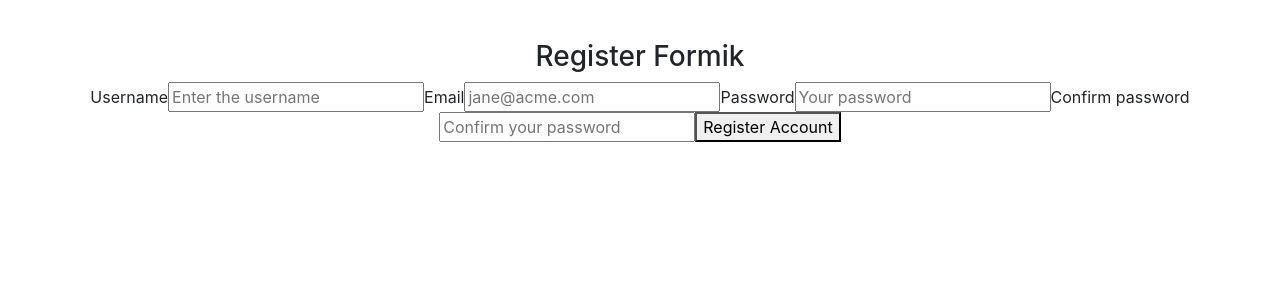
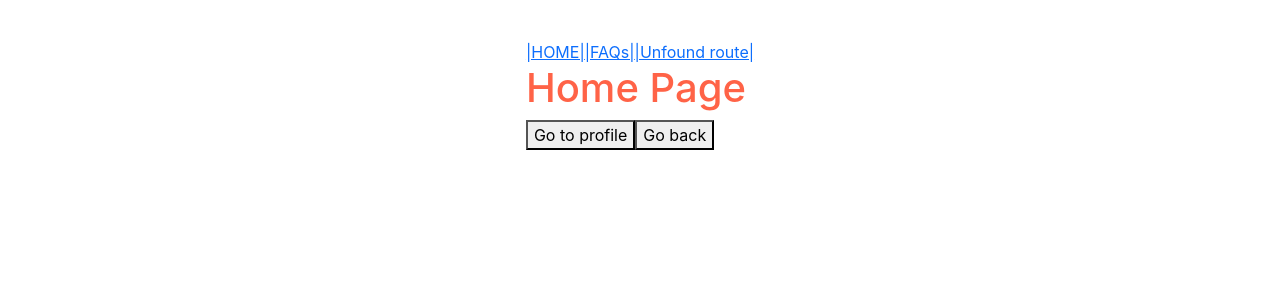
Before and after one commit to SantiagoBulla/react, a React (Create React App) app in the folder hola-mundo/: page / in a window 1280 px wide. Shown: the top 300 px of the page. Built offline with nearby package versions, Linux system fonts and the light colour scheme.

Commit message:
gestionando rutas básicas en react

```diff
--- a/hola-mundo/package.json
+++ b/hola-mundo/package.json
@@ -12,6 +12,7 @@
     "formik": "^2.4.5",
     "react": "^18.2.0",
     "react-dom": "^18.2.0",
+    "react-router-dom": "^6.21.1",
     "react-scripts": "5.0.1",
     "sass": "^1.69.5",
     "sass-loader": "^13.3.3",
--- /dev/null
+++ b/hola-mundo/src/AppRoutingOne.js
@@ -0,0 +1,38 @@
+import { BrowserRouter as Router, Route, Routes, Link } from 'react-router-dom';
+import HomePage from './pages/home/HomePage';
+import NotFoundPage from './pages/404/NotFoundPage';
+import AboutPage from './pages/about-faqs/AboutPage';
+import ProfilePage from './pages/profile/profilePage';
+import TaskPage from './pages/tasks/TaskPage';
+import TaskDetails from './pages/tasks/TaskDetailsPage';
+
+function AppRoutingOne() {
+  return (
+    <Router>{/**se definen rutas para aplicacion */}
+      <div>
+        <aside>
+          <Link to={'/'}>|HOME|</Link>
+          <Link to={'/about'}>|FAQs|</Link>
+          <Link to={'/any404'}>|Unfound route|</Link>
+        </aside>
+      </div>
+      <main>
+        <Routes>
+          {/**El componente Route se utiliza para definir cómo se renderiza un componente cuando la ruta actual coincide con la ruta especificada.
+          --> Indica a React Router qué componente debe mostrarse cuando la URL coincide con la ruta especificada. */}
+          <Route path="/" element={<HomePage />} />
+          <Route path="/about" element={<AboutPage />} />
+          <Route path="/faqs" element={<AboutPage />} />
+          <Route path="/profile" element={<ProfilePage />} />
+          <Route path="/tasks" element={<TaskPage />} />
+          <Route path="/tasks/:id" element={<TaskDetails />} />
+
+          {/**Not found page */}
+          <Route path="*" element={<NotFoundPage />} />
+        </Routes>
+      </main>
+    </Router>
+  );
+}
+
+export default AppRoutingOne;
--- a/hola-mundo/src/index.js
+++ b/hola-mundo/src/index.js
@@ -6,11 +6,13 @@
 import './index.css';
 import App from './App';
 import reportWebVitals from './reportWebVitals';
+import AppRoutingOne from './AppRoutingOne';
 
 const root = ReactDOM.createRoot(document.getElementById('root'));
 root.render(
   <React.StrictMode>
-    <App />
+    {/* <App /> */}
+    <AppRoutingOne />
   </React.StrictMode>
 );
 
--- a/hola-mundo/src/pages/404/NotFoundPage.jsx
+++ b/hola-mundo/src/pages/404/NotFoundPage.jsx
@@ -1,9 +1,15 @@
 import React from 'react';
+import { useNavigate } from 'react-router-dom';
 
 const NotFoundPage = () => {
+
+    const navigate = useNavigate();
     return (
         <div>
             <h1>404 - Page Not Found</h1>
+            <button onClick={() => navigate('/')}>
+                Go back to home
+            </button>
         </div>
     );
 }
--- /dev/null
+++ b/hola-mundo/src/pages/about-faqs/AboutPage.jsx
@@ -0,0 +1,21 @@
+import React from 'react';
+import { useLocation, useNavigate } from 'react-router-dom';
+
+const AboutPage = () => {
+
+    const location = useLocation();
+    console.log('we are in: ', location.pathname);//obtiene la ruta actual
+
+    const navigate = useNavigate();
+    return (
+        <div>
+            <h1>About | FAQs </h1>
+            <div>
+                <button onClick={() => navigate('/faqs')}>Forward</button>
+                <button onClick={() => navigate(-1)} >Back</button>{/**declaracion para volver a la página inmediatamente anterior */}
+            </div>
+        </div>
+    );
+}
+
+export default AboutPage;
--- a/hola-mundo/src/pages/home/HomePage.jsx
+++ b/hola-mundo/src/pages/home/HomePage.jsx
@@ -1,10 +1,21 @@
 import React from 'react';
+import { useLocation, useNavigate } from 'react-router-dom';
 
 const HomePage = () => {
+
+    const location = useLocation();
+    console.log('we are in: ', location.pathname);//obtiene la ruta actual
+    const navigate = useNavigate();
+
     return (
         <div>
             <h1>Home Page</h1>
-            <h2>Dashboard</h2>
+            <button onClick={() => navigate('/profile')}>
+                Go to profile
+            </button>
+            <button onClick={() => navigate(-1)}>
+                Go back
+            </button>
         </div>
     );
 }
--- /dev/null
+++ b/hola-mundo/src/pages/profile/profilePage.jsx
@@ -0,0 +1,20 @@
+import React from 'react';
+import { useNavigate } from 'react-router-dom';
+
+const ProfilePage = ({ user }) => {
+
+    const navigate = useNavigate();
+    return (
+        <div>
+            <h1>Your profile</h1>
+            <button onClick={() => navigate('/tasks')}>
+                Your Tasks
+            </button>
+            <button onClick={() => navigate(-1)}>
+                Go back
+            </button>
+        </div>
+    );
+}
+
+export default ProfilePage;
--- /dev/null
+++ b/hola-mundo/src/pages/tasks/TaskDetailsPage.jsx
@@ -0,0 +1,15 @@
+import React from 'react';
+import  {useParams} from 'react-router-dom'
+
+
+const TaskDetails = () => {
+
+    const {id} = useParams();
+    return (
+        <div>
+            <h1>Task Details {id}</h1>
+        </div>
+    );
+}
+
+export default TaskDetails;
```
Also changed, not shown: 1 other file (tests, documents, lock files or other folders).
